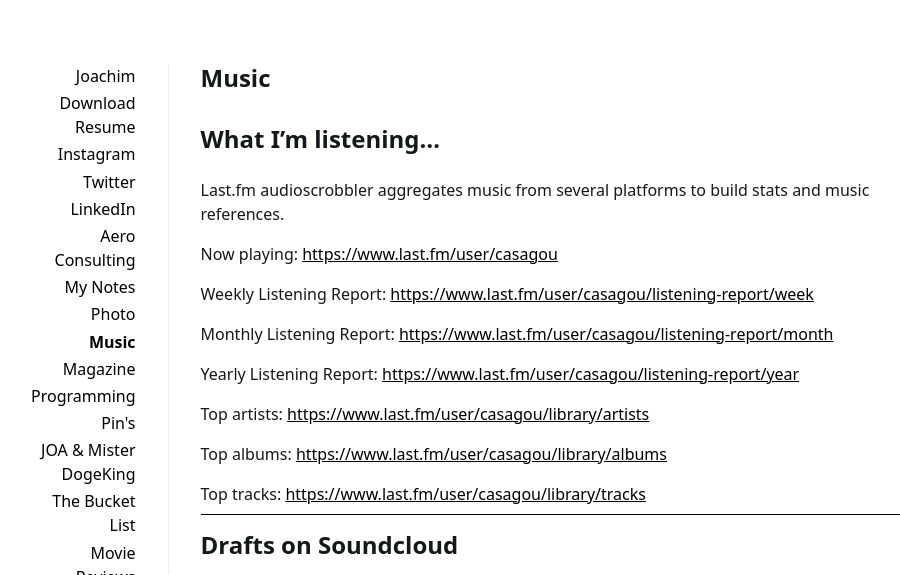
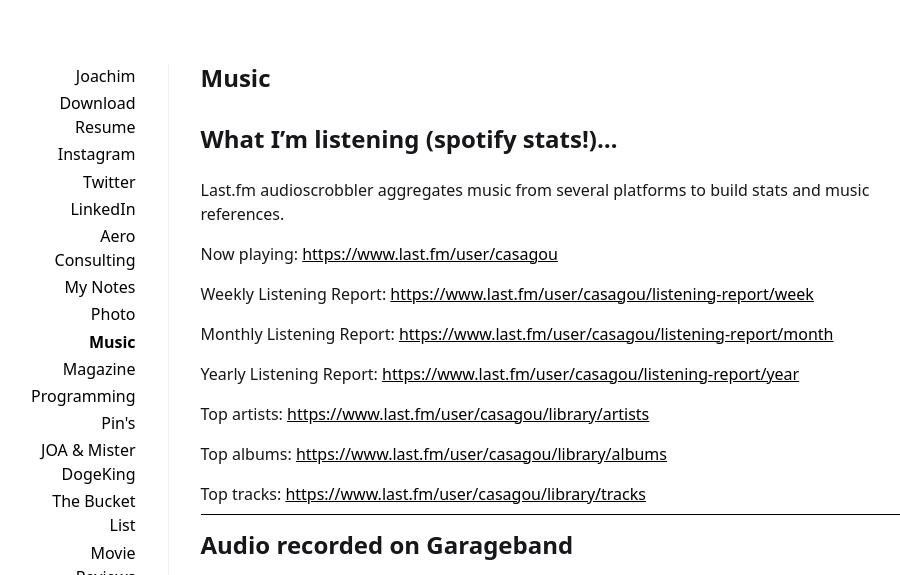
Before and after one commit to casagou/joa, a Jekyll site: the page built from _pages/music.md, in a window 1280 px wide and 1400 px high, cut to the strip 0-575 px from the top of the window. Shown: the whole strip, without its empty margins (161-1061 px from the left). Built offline with Jekyll 4.4.1, drawn with Linux system fonts in a browser that asks for light colours; some of the changed text lies outside the part shown.

Commit message:
Update music.md

```diff
--- a/_pages/music.md
+++ b/_pages/music.md
@@ -2,7 +2,7 @@
 layout: page
 title: Music
 ---
-## What I'm listening...
+## What I'm listening (spotify stats!)...
 
 Last.fm audioscrobbler aggregates music from several platforms to build stats and music references.
 
@@ -30,13 +30,14 @@ Top tracks:
 
 ----
 
-## Drafts on Soundcloud
+## Audio recorded on Garageband
 
-<iframe width="100%" height="300" scrolling="no" frameborder="no" allow="autoplay" src="https://w.soundcloud.com/player/?url=https%3A//api.soundcloud.com/playlists/10280617&color=%23ff5500&auto_play=false&hide_related=false&show_comments=true&show_user=true&show_reposts=false&show_teaser=true&visual=true"></iframe>
+<iframe width="100%" height="500" scrolling="no" frameborder="no" allow="autoplay" src="https://w.soundcloud.com/player/?url=https%3A//api.soundcloud.com/playlists/10280617&color=%23ff5500&auto_play=false&hide_related=false&show_comments=true&show_user=true&show_reposts=false&show_teaser=true&visual=true"></iframe>
+
 
 ----
 
-## Playlist on Spotify
+## My Playlists on Spotify
 
 ### Casagou Feels Good Inc.
 
```
